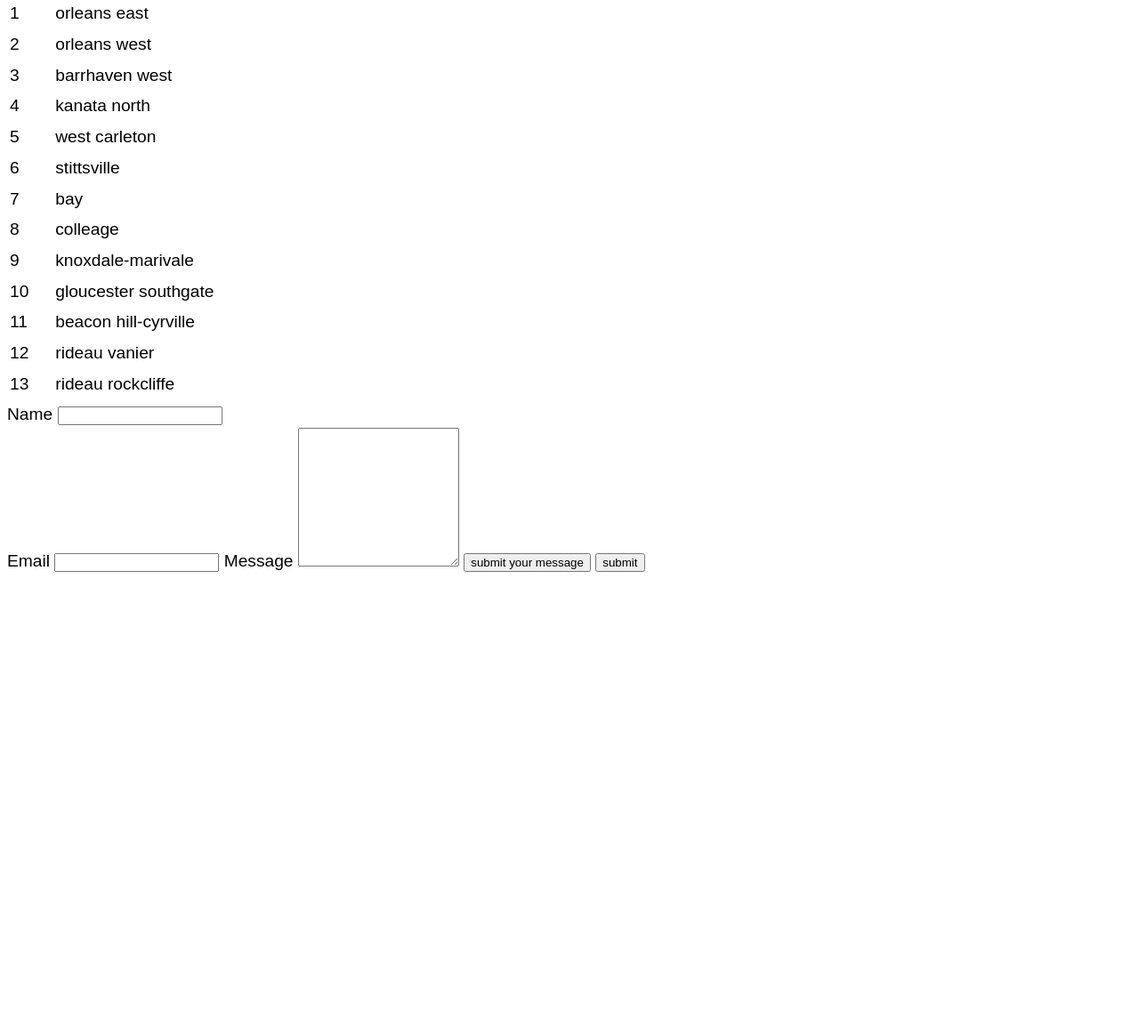
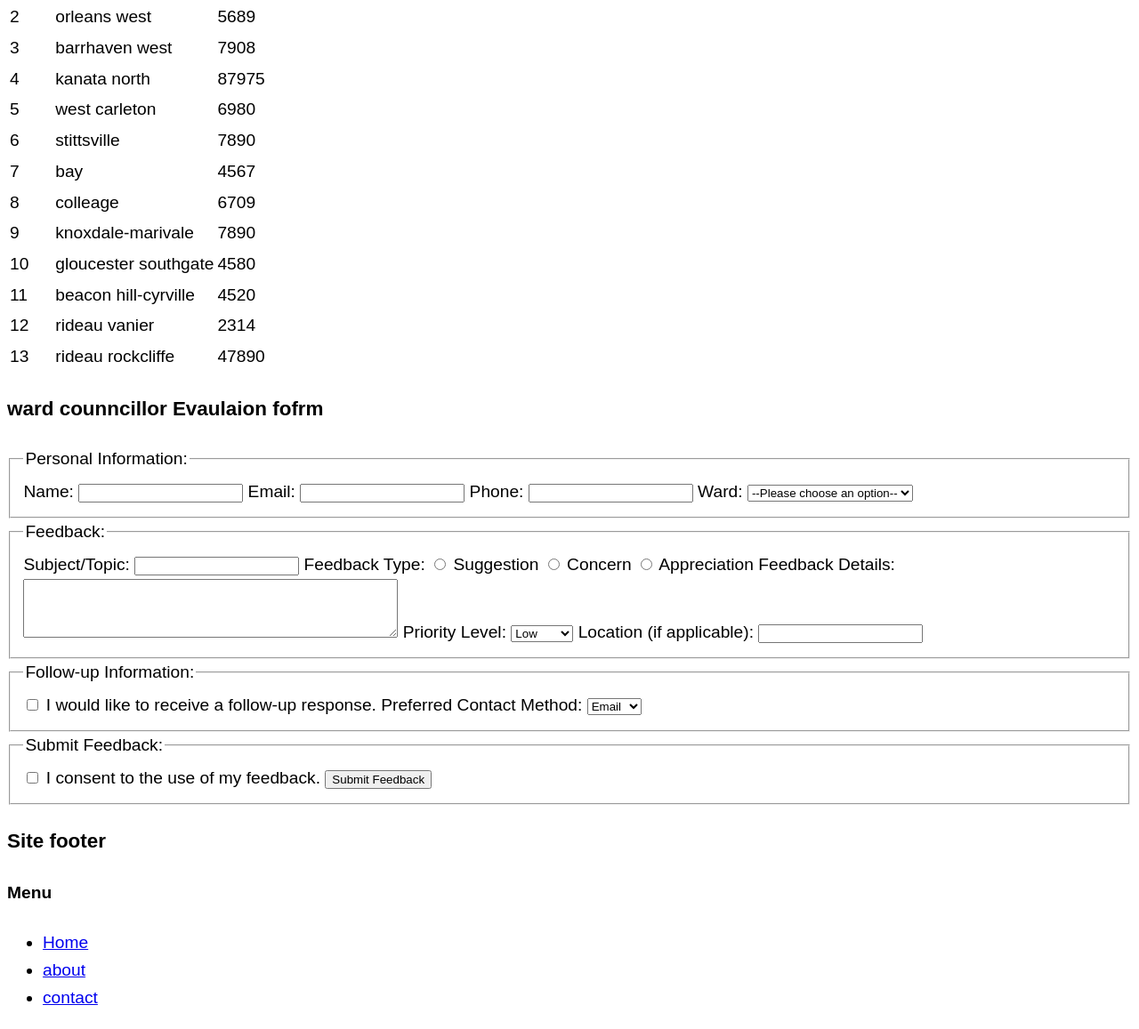
Before and after one commit to irm1005-itec1005-fall-2023/tutorial-exercise-02-ahmad-elkhawaldeh, a plain HTML site: page index.html in a window 1280 px wide. Shown: the part 3765-4922 px from the top of the page at 89% size. Before the commit the page ends 4420 px from the top, so only its background shows below. Drawn offline with Linux system fonts and the light colour scheme.

Commit message:
final copy

```diff
--- a/index.html
+++ b/index.html
@@ -28,7 +28,9 @@
   <body>
     <header>
       <h2>Site header</h2>
-      <img src ="./images/house.png"/>
+      <img src ="./images/house.png"
+      alt = "Illustrated graphic of a condo tower."/>
+
       <nav>
         <h3> Site navigation</h3>
         <ul>
@@ -73,7 +75,8 @@
       <h4>Wards</h4>
       <p>the city of ottawa is divided into 24 wards.Each ward has a councilor who represents the residents of that ward</p>
 
-      <img src="./images/ottawa-map.png">
+      <img src="./images/ottawa-map.png"
+      alt = "Illustrated graphic of a condo tower."/>
 
 
       <h4> property tax</h4>
@@ -105,60 +108,74 @@
           <tr>
             <td>1</td>
             <td>orleans east</td>
+            <td>7789</td>
           </tr>
           <tr>
             <td>2</td>
             <td>orleans west</td>
+            <td>5689</td>
           </tr>
           <tr>
             <td>3</td>
             <td>barrhaven west</td>
+            <td>7908</td>
           </tr>
           <tr>
             <td>4</td>
             <td>kanata north</td>
+            <td>87975</td>
           </tr>
           <tr>
             <td>5</td>
             <td>west carleton</td>
+            <td>6980</td>
           </tr>
           <tr>
             <td>6</td>
             <td>stittsville</td>
+            <td>7890</td>
           </tr>
           <tr>
             <td>7</td>
             <td>bay</td>
+            <td>4567</td>
           </tr>
           <tr>
             <td>8</td>
             <td>colleage</td>
+            <td>6709</td>
           </tr>
           <tr>
             <td>9</td>
             <td>knoxdale-marivale</td>
+            <td>7890</td>
           </tr>
           <tr>
             <td>10</td>
             <td>gloucester southgate</td>
+            <td>4580</td>
           </tr>
           <tr>
             <td>11</td>
             <td>beacon hill-cyrville</td>
+            <td>4520</td>
           </tr>
           <tr>
             <td>12</td>
             <td>rideau vanier</td>
+            <td>2314</td>
           </tr>
           <tr>
             <td>13</td>
             <td>rideau rockcliffe</td>
+            <td>47890</td>
           </tr>
-          ...
         </tbody>
       </table>
 
+      <h3>ward counncillor Evaulaion  fofrm</h3>
 
+      <!--
       <form actiom="">
 
         <label for="name">Name</label>
@@ -180,17 +197,145 @@
         <input type="submit" value="submit"/>
 
       </form>
+     -->
+
+      <!-- Form -->
+
+      <form>
+        <fieldset>
+          <legend>Personal Information:</legend>
+          <label for="name">Name:</label>
+          <input
+            type="text"
+            id="name"
+            name="name"
+            autocomplete="name"
+            required
+          />
+
+          <label for="email">Email:</label>
+          <input type="email" id="email" name="email" autocomplete="email" />
+
+          <label for="phone">Phone:</label>
+          <input type="tel" id="phone" name="phone" autocomplete="tel" />
+
+          <label for="ward">Ward:</label>
+          <select id="ward" name="ward" required>
+            <option value="">--Please choose an option--</option>
+            <option value="ward1">Ward 1</option>
+            <option value="ward2">Ward 2</option>
+            <option value="ward3">Ward 3</option>
+            <option value="ward4">Ward 4</option>
+            <option value="ward5">Ward 5</option>
+            <option value="ward6">Ward 6</option>
+            <option value="ward7">Ward 7</option>
+            <option value="ward8">Ward 8</option>
+            <option value="ward9">Ward 9</option>
+            <option value="ward10">Ward 10</option>
+            <option value="ward11">Ward 11</option>
+            <option value="ward12">Ward 21</option>
+            <option value="ward13">Ward 13</option>
+            <option value="ward14">Ward 14</option>
+            <option value="ward15">Ward 15</option>
+            <option value="ward16">Ward 16</option>
+            <option value="ward17">Ward 17</option>
+            <option value="ward18">Ward 18</option>
+            <option value="ward19">Ward 19</option>
+            <option value="ward20">Ward 20</option>
+            <option value="ward21">Ward 21</option>
+            <option value="ward22">Ward 22</option>
+            <option value="ward23">Ward 23</option>
+            <option value="ward24">Ward 24</option>
+          </select>
+        </fieldset>
+
+        <fieldset>
+          <legend>Feedback:</legend>
+
+          <label for="topic">Subject/Topic:</label>
+          <input type="text" id="topic" name="topic" required />
+
+          <label>Feedback Type:</label>
+          <input
+            type="radio"
+            id="suggestion"
+            name="feedback_type"
+            value="suggestion"
+            required
+          />
+          <label for="suggestion">Suggestion</label>
+          <input
+            type="radio"
+            id="concern"
+            name="feedback_type"
+            value="concern"
+          />
+          <label for="concern">Concern</label>
+          <input
+            type="radio"
+            id="appreciation"
+            name="feedback_type"
+            value="appreciation"
+          />
+          <label for="appreciation">Appreciation</label>
+
+          <label for="feedback">Feedback Details:</label><br />
+          <textarea
+            id="feedback"
+            name="feedback"
+            rows="4"
+            cols="50"
+            required
+          ></textarea>
+
+          <label for="priority">Priority Level:</label>
+          <select id="priority" name="priority">
+            <option value="low">Low</option>
+            <option value="medium">Medium</option>
+            <option value="high">High</option>
+          </select>
+
+          <label for="location">Location (if applicable):</label>
+          <input type="text" id="location" name="location" />
+        </fieldset>
+
+        <fieldset>
+          <legend>Follow-up Information:</legend>
+
+          <input type="checkbox" id="followup" name="followup" value="yes" />
+          <label for="followup"
+            >I would like to receive a follow-up response.</label
+          >
+
+          <label for="contact_method">Preferred Contact Method:</label>
+          <select id="contact_method" name="contact_method">
+            <option value="email">Email</option>
+            <option value="phone">Phone</option>
+          </select>
+        </fieldset>
+
+        <fieldset>
+          <legend>Submit Feedback:</legend>
+
+          <input type="checkbox" id="consent" name="consent" required />
+          <label for="consent">I consent to the use of my feedback.</label>
+
+          <input type="submit" value="Submit Feedback" />
+        </fieldset>
+      </form>
 
   </main>
+  <footer>
 
+    <h3>Site footer</h3>
+    <h4>Menu</h4>
+
+    <ul>
+      <li><a href="#"> Home</a> </li>
+      <li><a href="#"> about</a></li>
+      <li><a href="#"> contact</a></li>
+    </ul>
+  </footer>
 
   </body>
 </html>
-
-
-
-    <!-- INSTRUCTIONS -->
-    <!-- TO DO: Add markup to the following content so that it has the proper content structure -->
-    <!-- You will need to use the following tags: h1, h2, h3, p, ul, li, a, section, nav, header, footer, main, input, label, fieldset, select, form, table, thead, tobody, tfoot, tr, td, img  -->
-    <!-- The correct element appears ABOVE the text -->
-    <!-- You may remove the extra comments when you finish, but you don't need to -->
```
